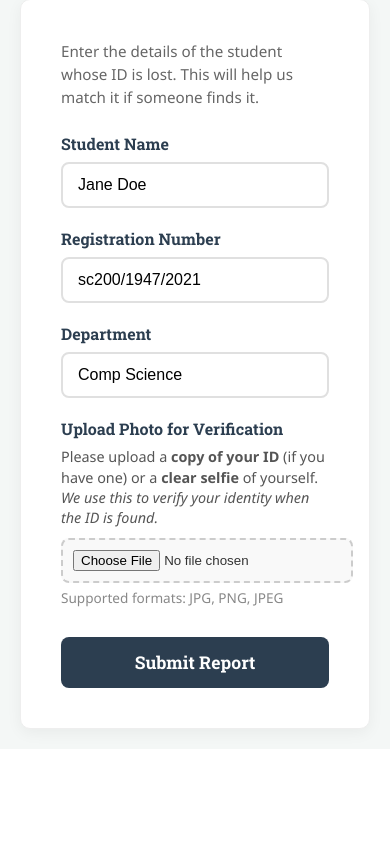
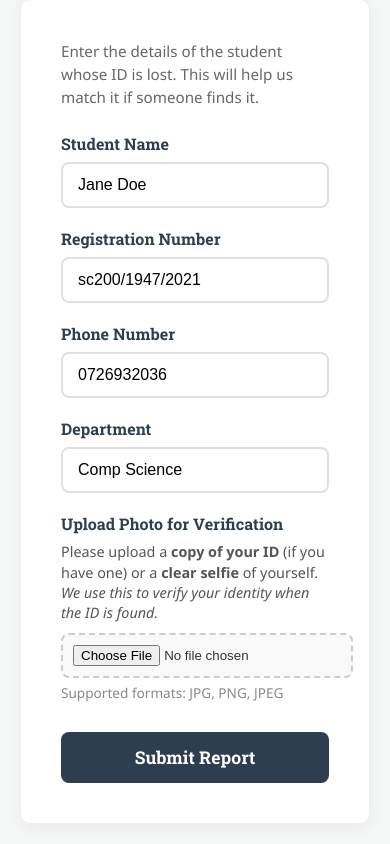
Before and after one commit to briannjoroge/lost_found_id_system, a Flask app: page /lost in a window 390 px wide. Shown: the part 251-1095 px from the top of the page. Before the commit the page ends 992 px from the top, so only its background shows below. Run offline with Flask 3, Linux system fonts and the light colour scheme; a user stored in the database is signed in.

Commit message:
added phone number to the lost ids table and updated the front end to prepopulate the phone number on reporting lost id page

```diff
--- a/db.py
+++ b/db.py
@@ -31,6 +31,7 @@ def init_db():
             student_name TEXT NOT NULL,
             reg_number TEXT NOT NULL,
             department TEXT NOT NULL,
+            phone_number TEXT NOT NULL,
             image_path TEXT NOT NULL,
             date_reported DATETIME,
             status TEXT DEFAULT 'Lost',
--- a/routes.py
+++ b/routes.py
@@ -34,6 +34,7 @@ def lost():
         student_name = request.form['student_name']
         reg_number = request.form['reg_number']
         department = request.form['department']
+        phone_number = request.form['phone_number']
 
         if 'id_image' not in request.files:
             flash('No file part', 'error')
@@ -55,10 +56,14 @@ def lost():
 
             conn = get_db_connection()
             cursor = conn.cursor()
+
             cursor.execute('''
-                INSERT INTO lost_ids (user_id, student_name, reg_number, department, image_path, date_reported)
-                VALUES (?, ?, ?, ?, ?, ?)
-            ''', (current_user.id, student_name, reg_number, department, image_path, date_reported_str))
+                INSERT INTO lost_ids (user_id, student_name, reg_number, department,
+                phone_number, image_path, date_reported)
+                VALUES (?, ?, ?, ?, ?, ?, ?)
+            ''', (current_user.id, student_name, reg_number, department, phone_number,
+                   image_path, date_reported_str))
+
             conn.commit()
             conn.close()
 
--- a/templates/lost.html
+++ b/templates/lost.html
@@ -54,6 +54,17 @@
           </div>
 
           <div class="form-group">
+            <label for="phone_number">Phone Number</label>
+            <input
+              type="text"
+              id="phone_number"
+              name="phone_number"
+              value="{{ current_user.phone }}"
+              required
+            />
+          </div>
+
+          <div class="form-group">
             <label for="department">Department</label>
             <input
               type="text"
```
Also changed, not shown: lostfound.db.
